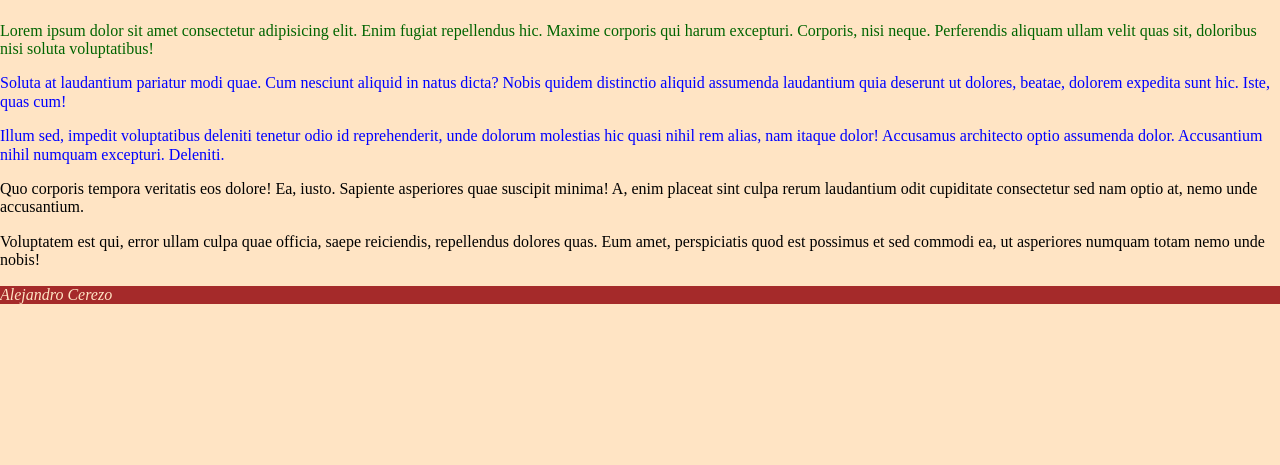
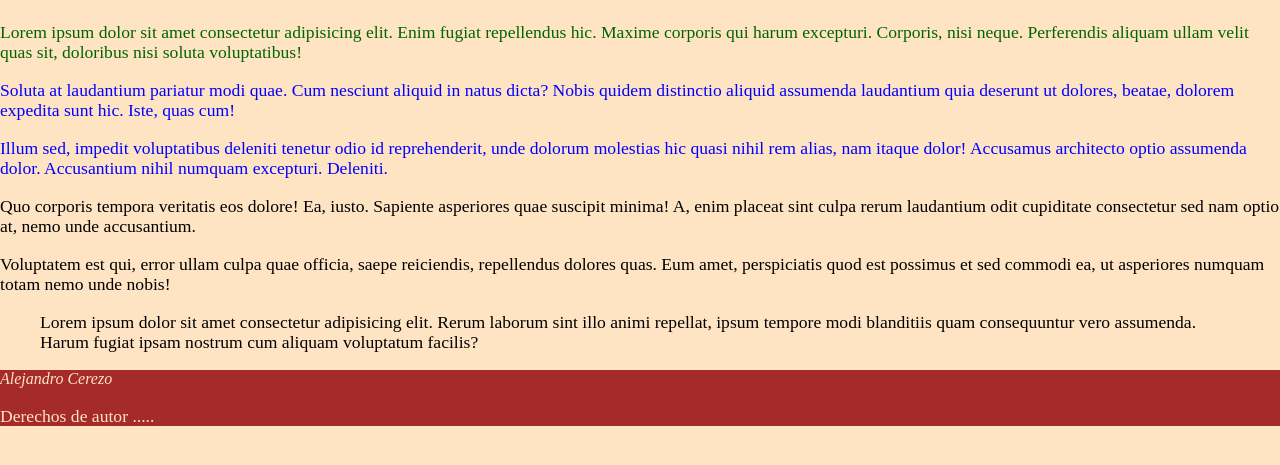
Before and after one commit to tajamar-web2019/curso_web_2009, a PHP site: page / in a window 1280 px wide. Shown: the part 58-523 px from the top of the page. Run offline with PHP 8.4, Linux system fonts and the light colour scheme.

Commit message:
Selectores agrupados

```diff
--- a/07_estilos/css/style.css
+++ b/07_estilos/css/style.css
@@ -32,6 +32,14 @@ body {
     color: darkgreen
 }
 
+/* Selectores agrupados*/
+p, blockquote { font-size: 1.1rem}
+
+/* p {font-size: 1.1rem}
+blockquote {font-size: 1.1rem}
+ */
+
+
 /* Forma más habitual de usar media Queries*/
 
 @media screen and (max-device-width: 500px) {
--- a/07_estilos/index.html
+++ b/07_estilos/index.html
@@ -23,11 +23,13 @@
         <p class="azul">Illum sed, impedit voluptatibus deleniti tenetur odio id reprehenderit, unde dolorum molestias hic quasi nihil rem alias, nam itaque dolor! Accusamus architecto optio assumenda dolor. Accusantium nihil numquam excepturi. Deleniti.</p>
         <p>Quo corporis tempora veritatis eos dolore! Ea, iusto. Sapiente asperiores quae suscipit minima! A, enim placeat sint culpa rerum laudantium odit cupiditate consectetur sed nam optio at, nemo unde accusantium.</p>
         <p>Voluptatem est qui, error ullam culpa quae officia, saepe reiciendis, repellendus dolores quas. Eum amet, perspiciatis quod est possimus et sed commodi ea, ut asperiores numquam totam nemo unde nobis!</p>
+        <blockquote>Lorem ipsum dolor sit amet consectetur adipisicing elit. Rerum laborum sint illo animi repellat, ipsum tempore modi blanditiis quam consequuntur vero assumenda. Harum fugiat ipsam nostrum cum aliquam voluptatum facilis?</blockquote>
     </section>
     <footer>
         <address>
             Alejandro Cerezo
         </address>
+        <p>Derechos de autor .....</p>
     </footer>
 </body>
 </html>
```
Also changed, not shown: 07_estilos/css/header.css (line endings or trailing spaces).
